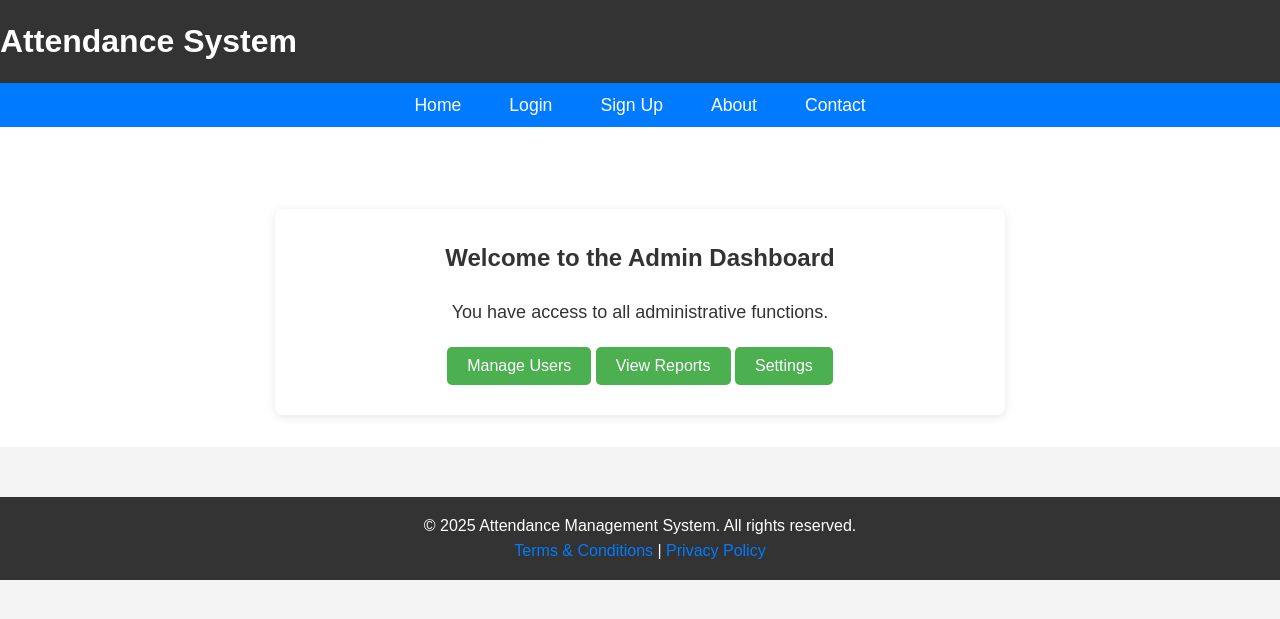
After one commit to Omegapoint0001/myproject, a Django app: page /admin_dashboard/ in a window 1280 px wide. The commit adds this page. Shown: the top 619 px of the page. Run offline with Django 5.2, Linux system fonts and the light colour scheme.

Commit message:
i have created the dashboard for each usertypes

```diff
--- /dev/null
+++ b/app/templates/admin_dashboard.html
@@ -0,0 +1,61 @@
+{% extends 'base.html' %}
+
+{% block title %}Admin Dashboard{% endblock %}
+
+{% block content %}
+    <style>
+        body {
+            font-family: Arial, sans-serif;
+            background-color: #f4f4f4;
+            margin: 0;
+            padding: 0;
+        }
+
+        .dashboard-container {
+            text-align: center;
+            margin-top: 50px;
+        }
+
+        .dashboard-card {
+            background: #fff;
+            border-radius: 8px;
+            padding: 30px;
+            box-shadow: 0 2px 10px rgba(0, 0, 0, 0.1);
+            width: 60%;
+            margin: 0 auto;
+        }
+
+        .dashboard-card h2 {
+            margin-bottom: 20px;
+        }
+
+        .dashboard-card p {
+            font-size: 18px;
+            margin-bottom: 20px;
+        }
+
+        .button {
+            background-color: #4CAF50;
+            color: white;
+            padding: 10px 20px;
+            border: none;
+            border-radius: 5px;
+            cursor: pointer;
+            font-size: 16px;
+        }
+
+        .button:hover {
+            background-color: #45a049;
+        }
+    </style>
+
+    <div class="dashboard-container">
+        <div class="dashboard-card">
+            <h2>Welcome to the Admin Dashboard</h2>
+            <p>You have access to all administrative functions.</p>
+            <button class="button">Manage Users</button>
+            <button class="button">View Reports</button>
+            <button class="button">Settings</button>
+        </div>
+    </div>
+{% endblock %}
--- a/app/urls.py
+++ b/app/urls.py
@@ -3,10 +3,18 @@ from . import views
 
 urlpatterns=[
     path('',views.home,name='home'),
-    path('login/', views.login, name='login'),
+    path('login/', views.login_view, name='login'),
     path('signup/', views.signup, name='signup'),
     path('about/', views.about, name='about'),
     path('contact/', views.contact, name='contact'),
     path('terms/', views.terms, name='terms'),
     path('privacy/', views.terms, name='privacy'),
+
+
+
+        # Dashboard paths
+    path('admin_dashboard/', views.admin_dashboard, name='admin_dashboard'),
+    path('teacher_dashboard/', views.teacher_dashboard, name='teacher_dashboard'),
+    path('student_dashboard/', views.student_dashboard, name='student_dashboard'),
+
 ]
--- a/app/views.py
+++ b/app/views.py
@@ -1,6 +1,7 @@
 from django.shortcuts import render,redirect
 from .models import UserProfile
 from django.contrib import messages
+from django.contrib.auth import authenticate, login
 # Create your views here.
 def home(request):
     return render(request,'home.html')
@@ -22,6 +23,27 @@ def terms(request):
 
 def privacy(request):
     return render(request, 'privacy.html')
+
+from django.shortcuts import render
+
+# Admin Dashboard
+def admin_dashboard(request):
+    return render(request, 'admin_dashboard.html')
+
+# Teacher Dashboard
+def teacher_dashboard(request):
+    return render(request, 'teacher_dashboard.html')
+
+# Student Dashboard
+def student_dashboard(request):
+    return render(request, 'student_dashboard.html')
+
+
+
+
+
+
+
 
 
 
@@ -47,3 +69,32 @@ def signup(request):
         return redirect("login")
 
     return render(request, "signup.html")
+
+
+
+#login
+
+def login_view(request):
+    if request.method == "POST":
+        username = request.POST.get('username')
+        password = request.POST.get('password')
+        user_type = request.POST.get('user_type')
+
+        user = authenticate(username=username, password=password)
+        if user is not None:
+            login(request, user)
+            # Check if user_type matches the one in the form
+            if user.userprofile.user_type == user_type:  # Validate the selected user type
+                # Redirect based on user type
+                if user_type == "admin":
+                    return redirect('admin_dashboard')
+                elif user_type == "teacher":
+                    return redirect('teacher_dashboard')
+                elif user_type == "student":
+                    return redirect('student_dashboard')
+            else:
+                return redirect('login')  # Redirect back to login if there's a mismatch
+        else:
+            # Handle invalid login attempt
+            return render(request, 'login.html', {'error': 'Invalid username or password'})
+    return render(request, 'login.html')
```
Also changed, not shown: app/templates/login.html (+35 -2 lines), app/templates/signup.html (+65 -0 lines), app/templates/student_dashboard.html (added, +61 -0 lines), app/templates/teacher_dashboard.html (added, +61 -0 lines).
